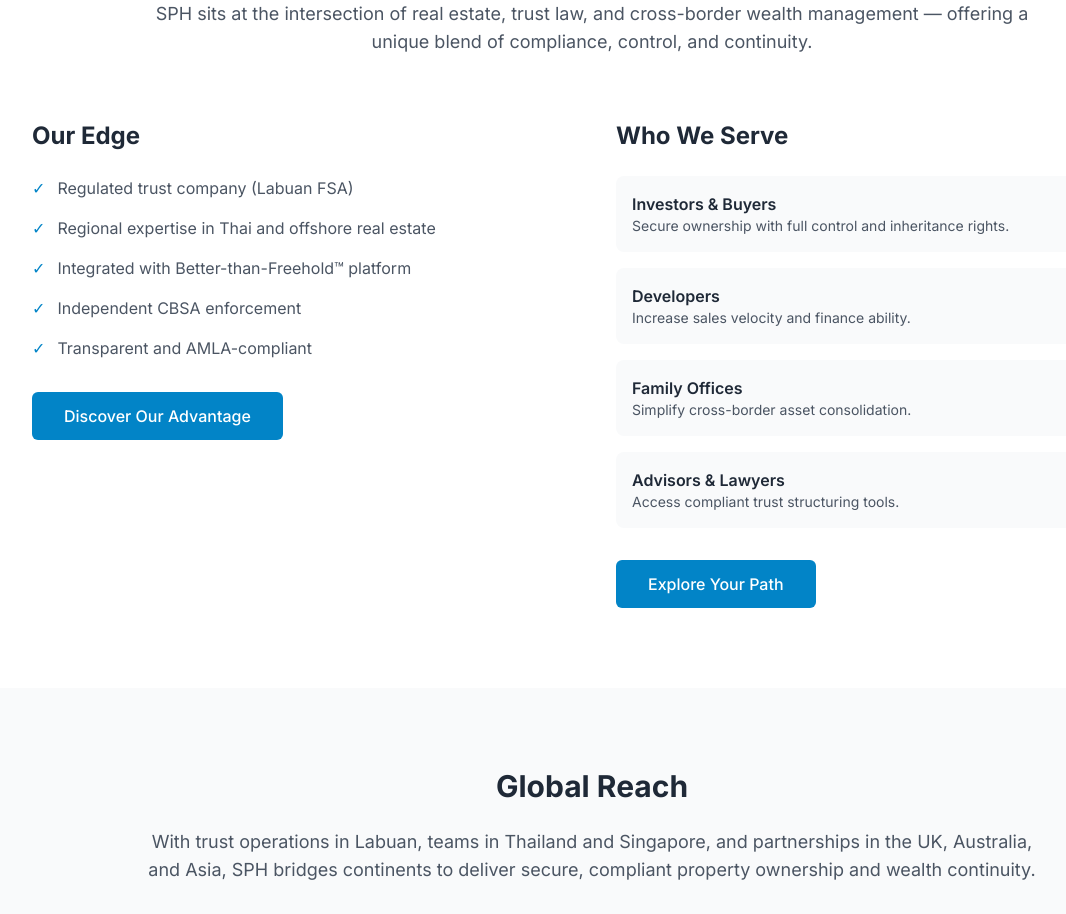
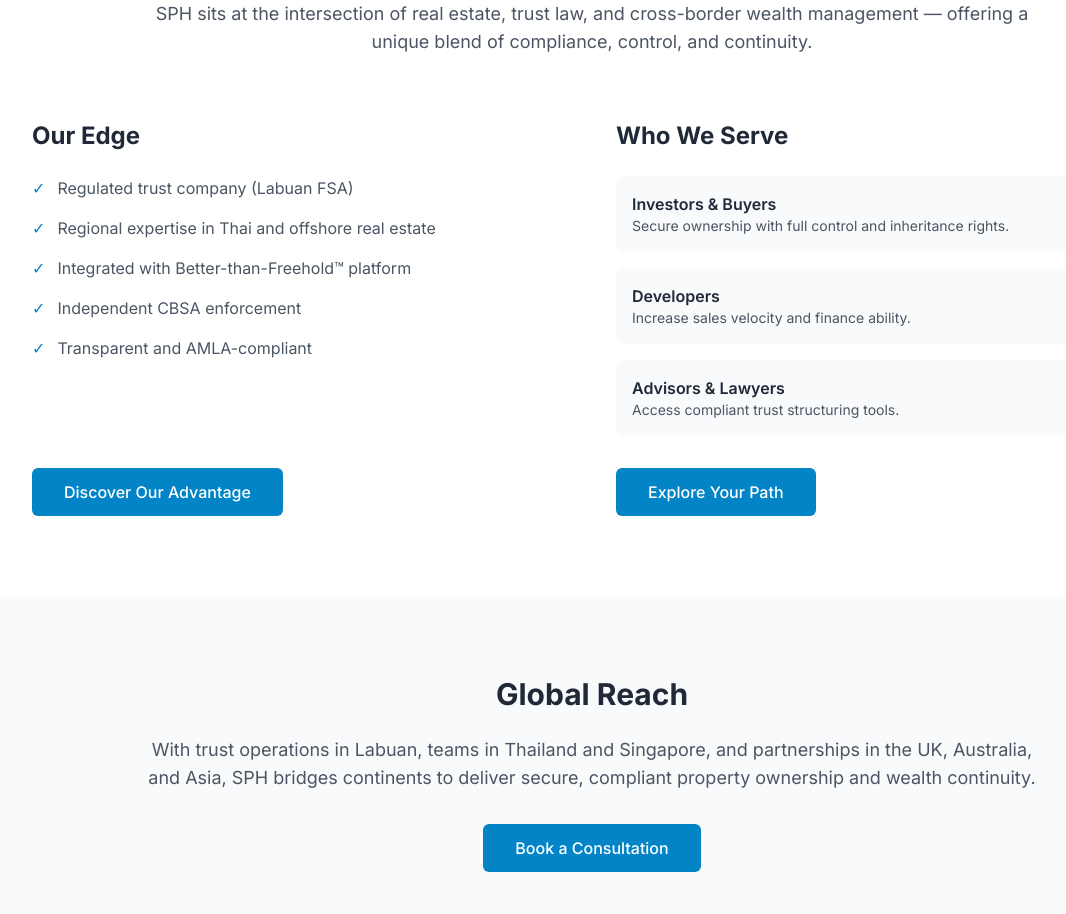
Before and after one commit to trangman/sphlatest, a Next.js app: page / in a window 1280 px wide. Shown: the part 2000-2914 px from the top of the page, without its empty margins (48-1114 px from the left). Built offline with nearby package versions, Linux system fonts and the light colour scheme.

Commit message:
Update homepage layout and content
- Remove Family Offices section from Who We Serve
- Align buttons on same row using flexbox layout
- Improve visual balance between Our Edge and Who We Serve sections

```diff
--- a/src/app/page.tsx
+++ b/src/app/page.tsx
@@ -88,9 +88,9 @@
           </div>
 
           <div className="grid md:grid-cols-2 gap-12">
-            <div>
+            <div className="flex flex-col">
               <h3 className="text-2xl font-bold text-gray-800 mb-6">Our Edge</h3>
-              <ul className="space-y-4">
+              <ul className="space-y-4 flex-grow">
                 <li className="flex items-start">
                   <span className="text-blue-600 mr-3">✓</span>
                   <span className="text-gray-600">Regulated trust company (Labuan FSA)</span>
@@ -122,9 +122,9 @@
               </div>
             </div>
 
-            <div>
+            <div className="flex flex-col">
               <h3 className="text-2xl font-bold text-gray-800 mb-6">Who We Serve</h3>
-              <div className="space-y-4">
+              <div className="space-y-4 flex-grow">
                 <div className="bg-gray-50 p-4 rounded-lg">
                   <h4 className="font-semibold text-gray-800">Investors & Buyers</h4>
                   <p className="text-gray-600 text-sm">Secure ownership with full control and inheritance rights.</p>
@@ -132,10 +132,6 @@
                 <div className="bg-gray-50 p-4 rounded-lg">
                   <h4 className="font-semibold text-gray-800">Developers</h4>
                   <p className="text-gray-600 text-sm">Increase sales velocity and finance ability.</p>
-                </div>
-                <div className="bg-gray-50 p-4 rounded-lg">
-                  <h4 className="font-semibold text-gray-800">Family Offices</h4>
-                  <p className="text-gray-600 text-sm">Simplify cross-border asset consolidation.</p>
                 </div>
                 <div className="bg-gray-50 p-4 rounded-lg">
                   <h4 className="font-semibold text-gray-800">Advisors & Lawyers</h4>
```
